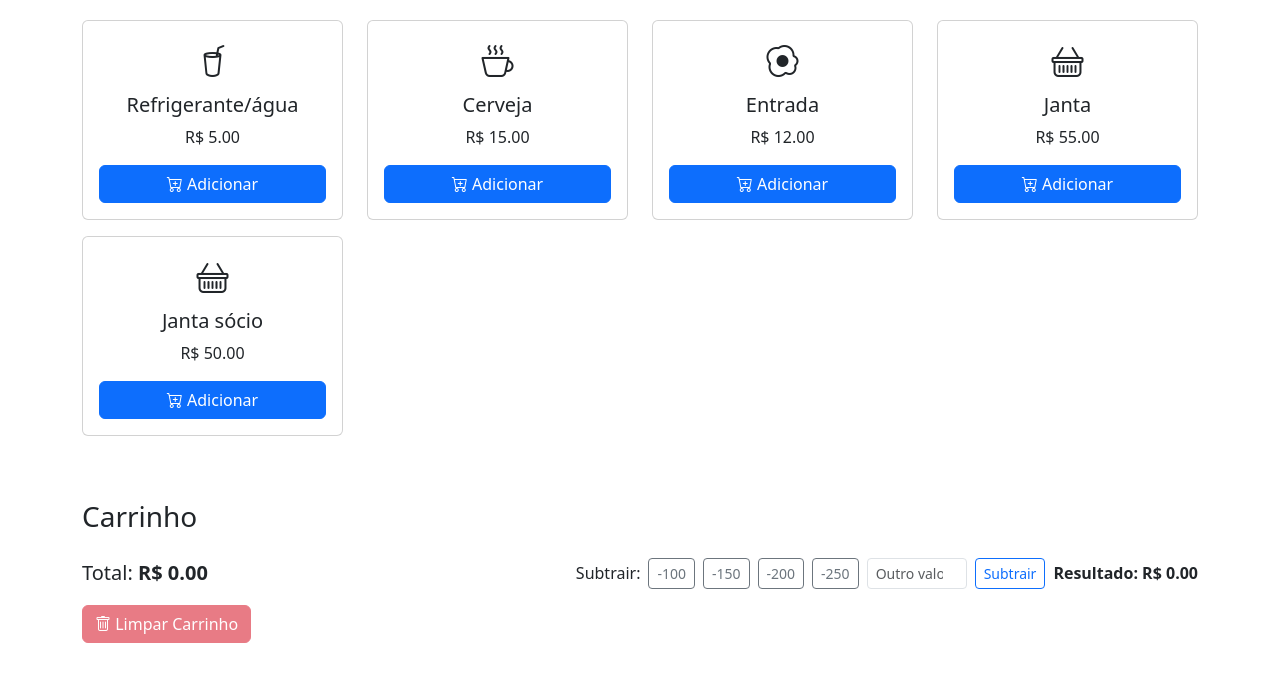
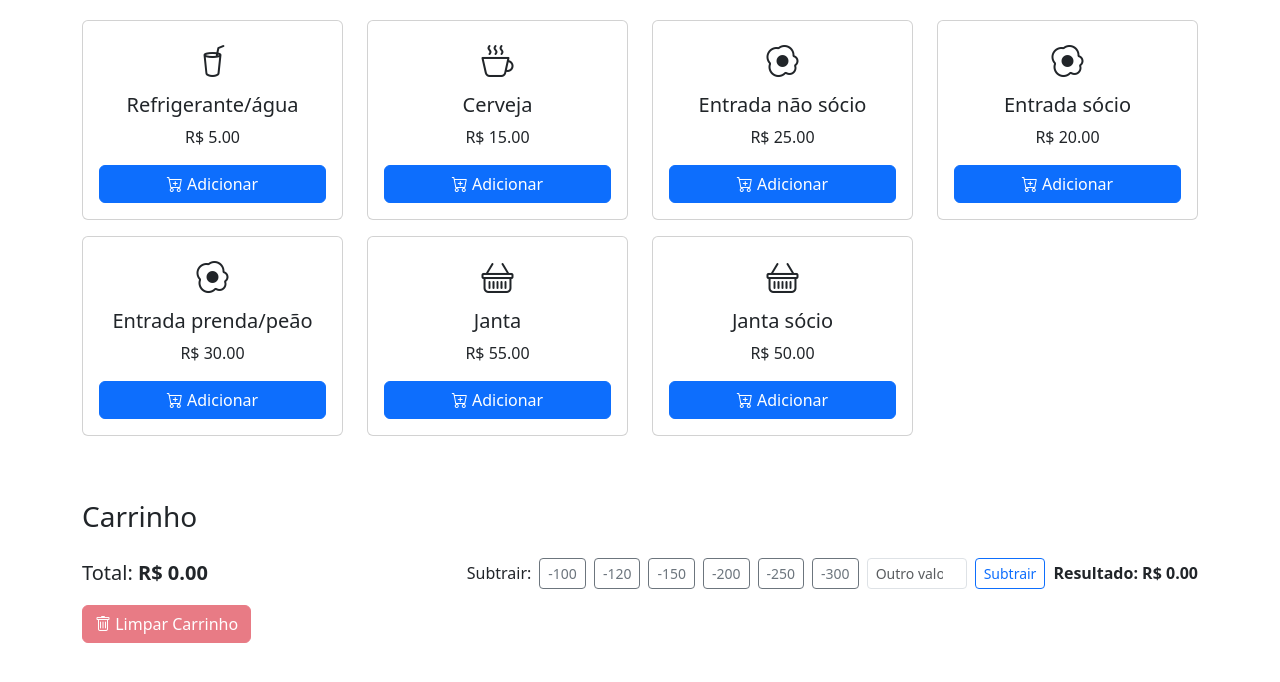
Before and after one commit to ebolzan/cart_baile, a plain HTML site: page index.html in a window 1280 px wide. Shown: the part 90-772 px from the top of the page. Drawn offline with nearby package versions, Linux system fonts and the light colour scheme.

Commit message:
Update index.html

```diff
--- a/index.html
+++ b/index.html
@@ -43,9 +43,11 @@
     <div class="d-flex align-items-center flex-wrap gap-2">
       <span>Subtrair:</span>
       <button class="btn btn-outline-secondary btn-sm" @click="subtrair(100)">-100</button>
+      <button class="btn btn-outline-secondary btn-sm" @click="subtrair(120)">-120</button>
       <button class="btn btn-outline-secondary btn-sm" @click="subtrair(150)">-150</button>
       <button class="btn btn-outline-secondary btn-sm" @click="subtrair(200)">-200</button>
       <button class="btn btn-outline-secondary btn-sm" @click="subtrair(250)">-250</button>
+      <button class="btn btn-outline-secondary btn-sm" @click="subtrair(300)">-300</button>
 
       <input type="number" class="form-control form-control-sm" v-model.number="valorPersonalizado" placeholder="Outro valor" style="width: 100px;">
       <button class="btn btn-outline-primary btn-sm" @click="subtrair(valorPersonalizado)">Subtrair</button>
@@ -68,9 +70,11 @@ createApp({
       produtos: [
         { id: 1, nome: 'Refrigerante/água', preco: 5.00, icone: 'bi bi-cup-straw' },
         { id: 2, nome: 'Cerveja', preco: 15, icone: 'bi bi-cup-hot' },
-        { id: 3, nome: 'Entrada', preco: 12.00, icone: 'bi bi-egg-fried' },
-        { id: 4, nome: 'Janta', preco: 55.00, icone: 'bi bi-basket' },
-        { id: 4, nome: 'Janta sócio', preco: 50.00, icone: 'bi bi-basket' }
+        { id: 3, nome: 'Entrada não sócio', preco: 25.00, icone: 'bi bi-egg-fried' },
+        { id: 4, nome: 'Entrada  sócio', preco: 20.00, icone: 'bi bi-egg-fried' },
+        { id: 5, nome: 'Entrada  prenda/peão', preco: 30.00, icone: 'bi bi-egg-fried' },
+        { id: 6, nome: 'Janta', preco: 55.00, icone: 'bi bi-basket' },
+        { id: 7, nome: 'Janta sócio', preco: 50.00, icone: 'bi bi-basket' }
       ],
       carrinho: [],
       resultadoSubtracao: 0,
```
